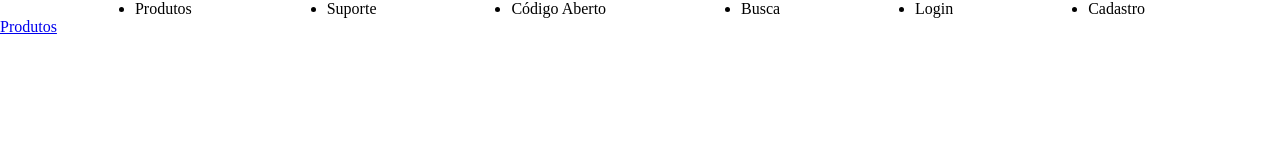
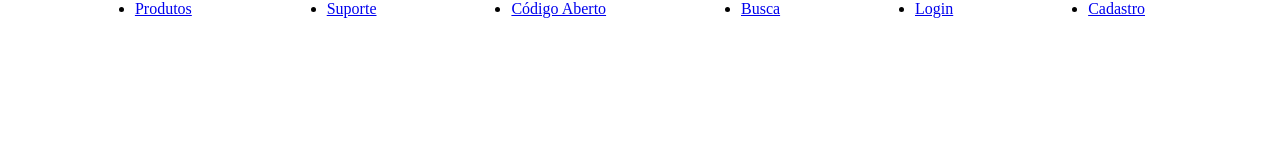
Before and after one commit to GabrielVargas300/Aulas-HTML, a plain HTML site: page Versonamento/index.html in a window 1280 px wide. Drawn offline with Linux system fonts and the light colour scheme.

Commit message:
Projeto part 3

```diff
--- a/Versonamento/index.html
+++ b/Versonamento/index.html
@@ -8,14 +8,19 @@
 </head>
 <body>
     <ul>
-        <li>Produtos</li>
-        <li>Suporte</li>
-        <li>Código Aberto</li>
-        <li>Busca</li>
-        <li>Login</li>
-        <li>Cadastro</li>
+        <li><a href="Produtos.html">Produtos</a></li>
+        <li><a href="Suporte.html">Suporte</a></li>
+        <li><a href="Código Aberto.html">Código Aberto</a></li>
+        <li><a href="Busca.html">Busca</a></li>
+        <li><a href="Login.html">Login</a></li>
+        <li><a href="Cadastro.html">Cadastro</a></li>
     </ul>
-    <a href="Produtos.html">Produtos</a>
+
+
+
+
+
+
 
 </body>
 </html>
```
